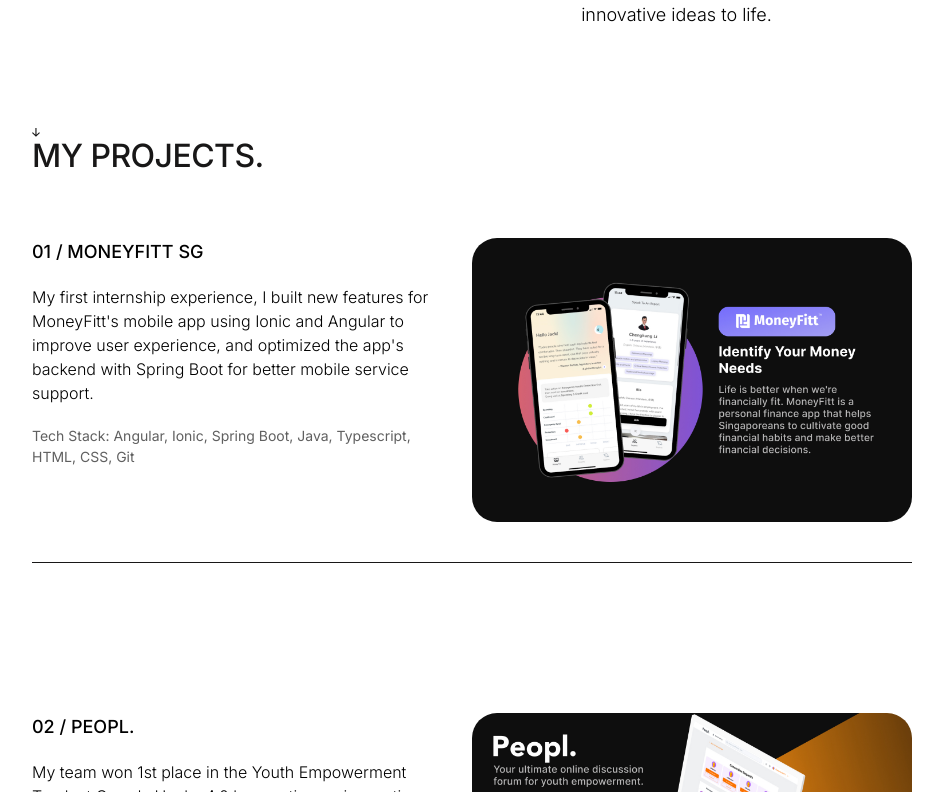
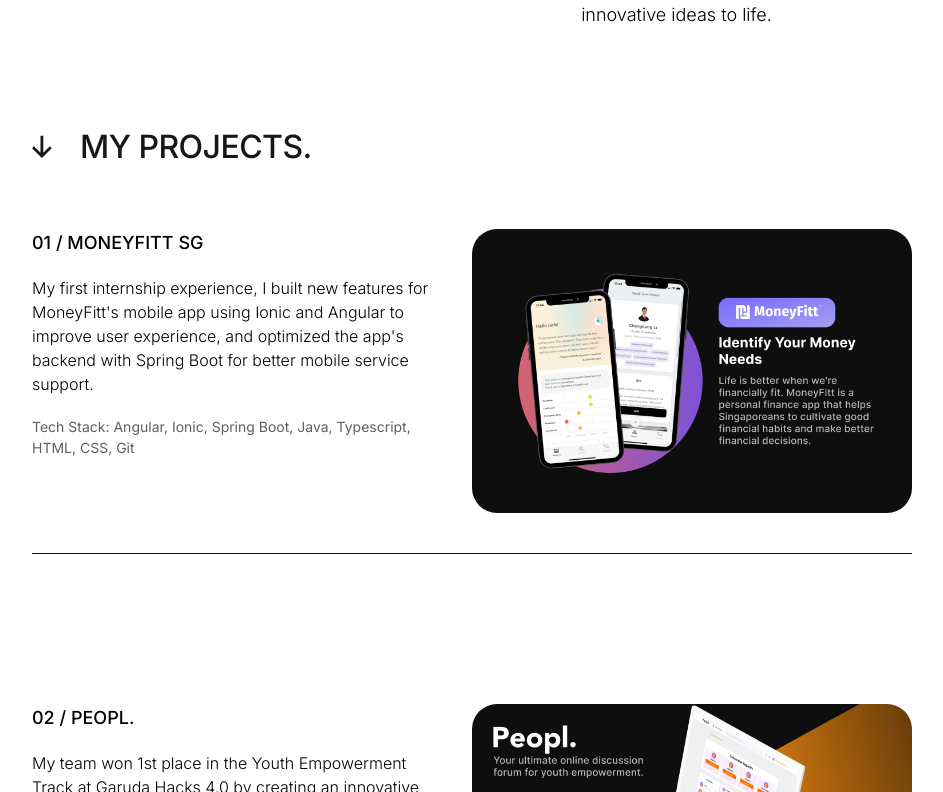
Before and after one commit to syafiqoarashy/portfolio-site, a Next.js app: page / in a window 1280 px wide. Shown: the part 1088-1880 px from the top of the page, without its empty margins (168-1111 px from the left). Built offline with nearby package versions, Linux system fonts and the light colour scheme.

Commit message:
Fix font and header

```diff
--- a/src/components/footer/style.module.scss
+++ b/src/components/footer/style.module.scss
@@ -11,7 +11,7 @@
   gap: 20px;
   .header {
     color: white;
-    font-family: Inter, serif;
+    font-family: Inter, sans-serif;
     font-size: 32px;
     font-style: normal;
     font-weight: 500;
@@ -23,7 +23,7 @@
     padding: 12px 20px;
     width: fit-content;
     color: white;
-    font-family: Inter, serif;
+    font-family: Inter, sans-serif;
     font-size: 18px;
     font-style: normal;
     font-weight: 300;
--- a/src/components/projects/index.jsx
+++ b/src/components/projects/index.jsx
@@ -43,7 +43,13 @@
     return (
         <div className={styles.projects}>
             <div className={styles.header}>
-                <Image width={24} height={24} src={'/images/arrowdown.svg'} alt={"arrow"}/>
+                <Image
+                    width={36}
+                    height={36}
+                    src={'/images/arrowdown.svg'}
+                    alt={"arrow"}
+                    className={styles.arrowIcon}
+                />
                 MY PROJECTS.
             </div>
             <Project {...projectData1}/>
--- a/src/components/projects/style.module.scss
+++ b/src/components/projects/style.module.scss
@@ -6,7 +6,7 @@
   flex-direction: column;
   .header {
     color: var(--Main-Black, #181717);
-    font-family: Inter, serif;
+    font-family: Inter, sans-serif;
     font-size: 32px;
     font-style: normal;
     font-weight: 500;
@@ -14,6 +14,15 @@
     letter-spacing: -0.54px;
     margin-bottom: 12px;
     //text-align: right;
+
+    display: flex;
+    align-items: center;
+    gap: 12px;
+
+    .arrowIcon {
+      width: 36px;  // Ensures the icon is 36px wide
+      height: 36px; // Ensures the icon is 36px tall
+    }
   }
   .header img {
     padding-right: 16px;
@@ -21,7 +30,7 @@
 
   .footer {
     color: var(--Main-Black, #181717);
-    font-family: Inter, serif;
+    font-family: Inter, sans-serif;
     font-size: 32px;
     font-style: normal;
     font-weight: 500;
```
